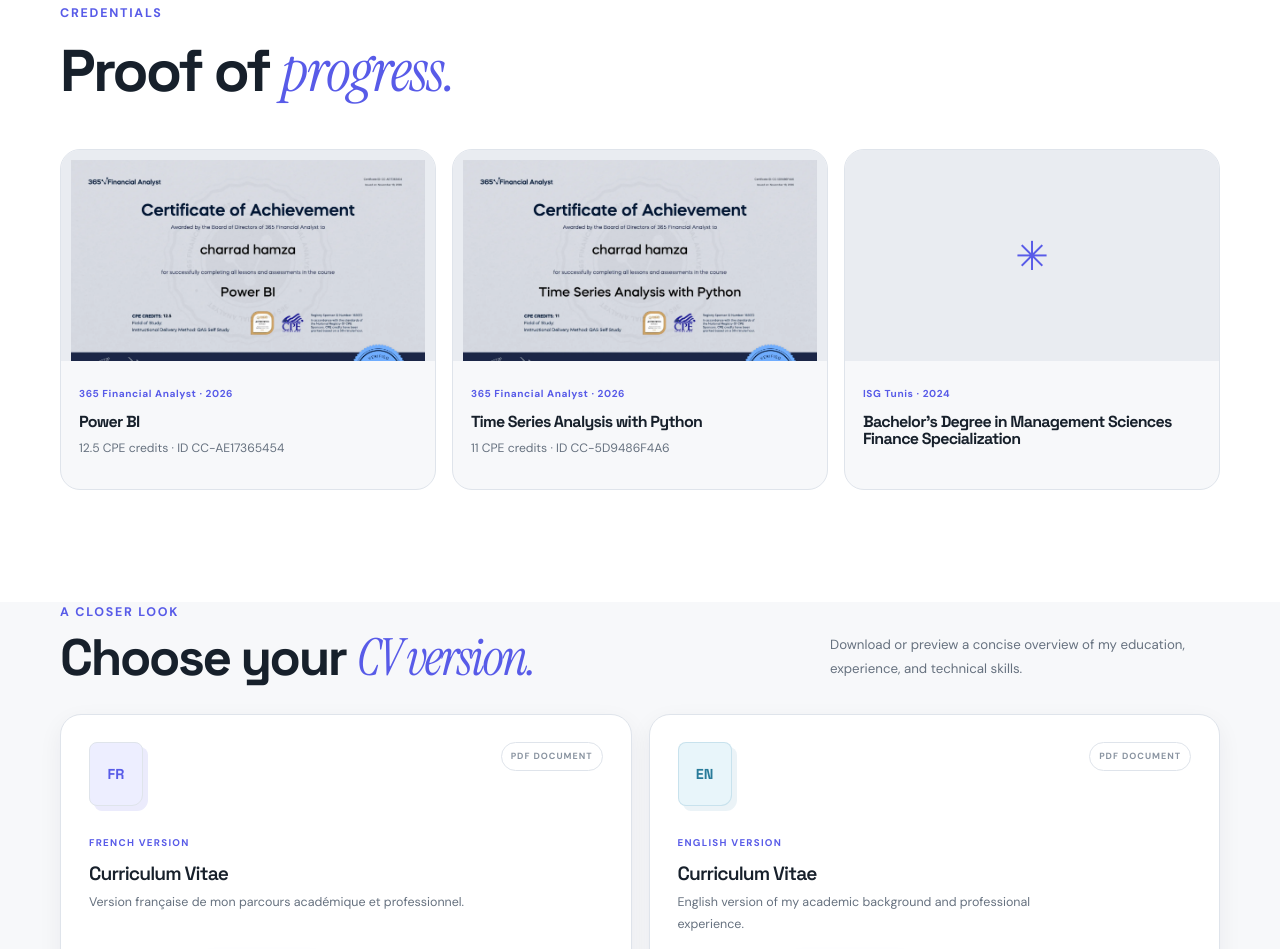
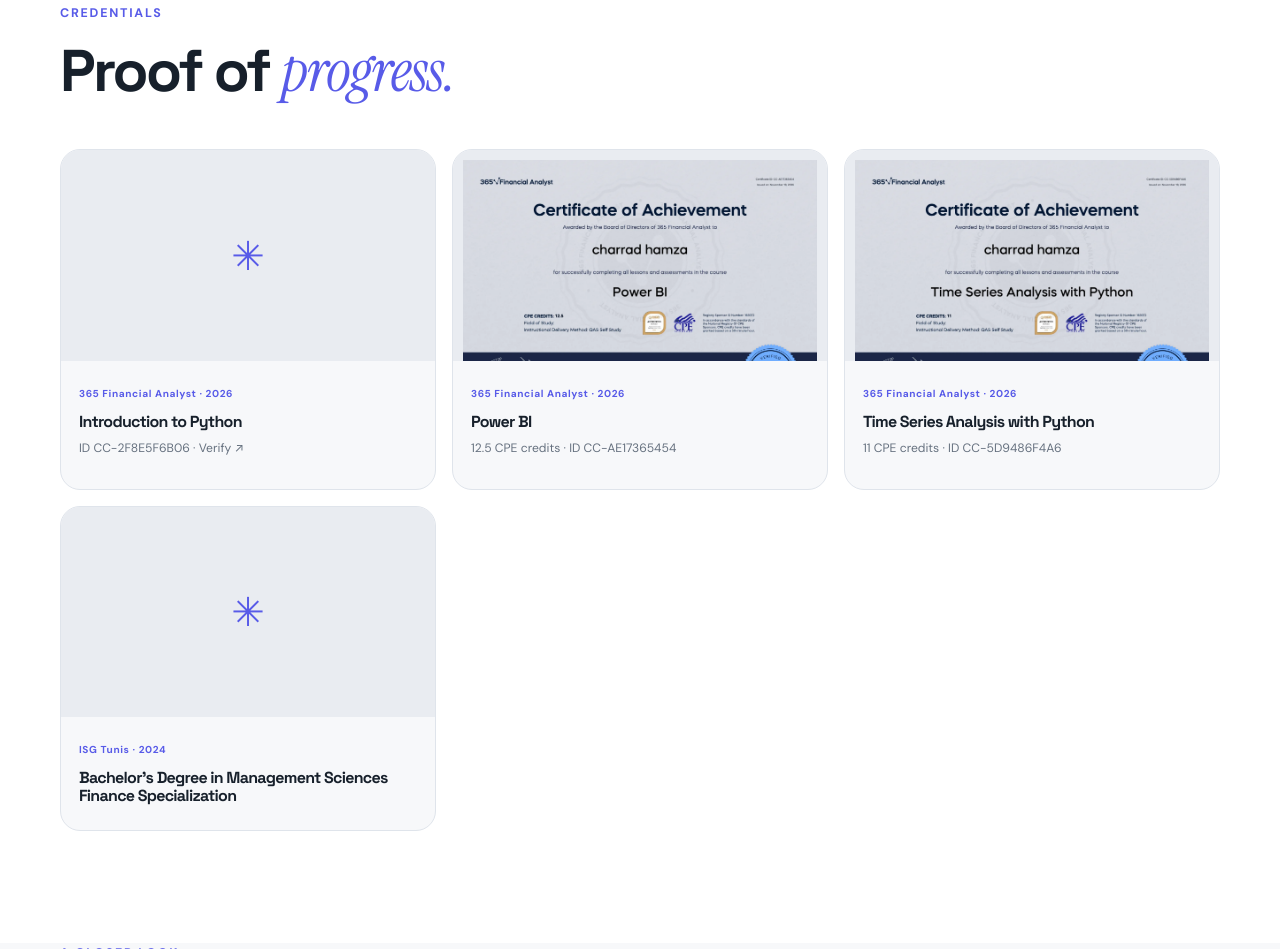
Before and after one commit to hamzacharrad29-png/Portfolio, a plain HTML site: page index.html in a window 1280 px wide. Shown: the part 7683-8632 px from the top of the page. Drawn offline with Linux system fonts and the light colour scheme; no server answers.

Commit message:
Add 365 Financial Analyst certificate: Introduction to Python
Co-Authored-By: Claude Opus 5.5 <noreply@anthropic.com>
Claude-Session: https://claude.ai/code/session_01CKq7WHkMp9MSpPvZjqUFop

```diff
--- a/index.html
+++ b/index.html
@@ -626,6 +626,13 @@ The objective is to study historical stock price behavior, evaluate time-series
       <div class="section-heading"><div><p class="section-kicker">CREDENTIALS</p><h2>Proof of <em>progress.</em></h2></div></div>
       <div class="certification-grid">
 
+          <article class="certification-card" data-title="Introduction to Python" data-issuer="365 Financial Analyst" data-date="November 2026" data-desc="Certificate of Achievement for completing the Introduction to Python course exam. Certificate ID: CC-2F8E5F6B06." data-img="" data-verify="https://learn.365financialanalyst.com/c/ee1b835fbd/">
+            <button class="certification-image" type="button" data-cert-open aria-label="Preview Introduction to Python certificate">
+              <span aria-hidden="true">✳</span>
+            </button>
+            <div class="certification-body"><span class="certification-issuer">365 Financial Analyst · 2026</span><h3>Introduction to Python</h3><p>ID CC-2F8E5F6B06 · <a href="https://learn.365financialanalyst.com/c/ee1b835fbd/" target="_blank" rel="noopener noreferrer">Verify ↗</a></p></div>
+          </article>
+
           <article class="certification-card" data-title="Power BI" data-issuer="365 Financial Analyst" data-date="November 2026" data-desc="Certificate of Achievement for completing all lessons and assessments of the Power BI course. 12.5 CPE credits. Certificate ID: CC-AE17365454." data-img="assets/images/certifications/365-power-bi.webp" data-verify="">
             <button class="certification-image" type="button" data-cert-open aria-label="Preview Power BI certificate">
               <img src="assets/images/certifications/365-power-bi.webp" alt="365 Financial Analyst Power BI certificate" width="1600" height="1125" loading="lazy" decoding="async">
```
